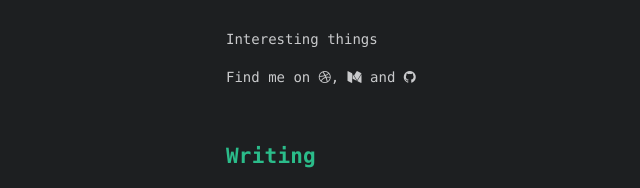
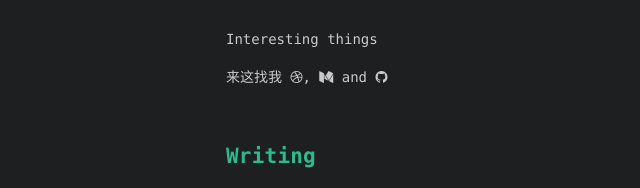
Before and after one commit to zyxscientist/zyxscientist.github.io, a plain HTML site: page index.html in a window 1280 px wide. Shown: the part 141-329 px from the top of the page, 118-758 px from the left. Drawn offline with Linux system fonts and the light colour scheme; a web font is replaced by a local one.

Commit message:
Site updated: 2017-05-05 21:14:43

```diff
--- a/index.html
+++ b/index.html
@@ -88,7 +88,7 @@
 
   <p style="display: inline">
 
-      Find me on
+      来这找我
       <ul id="sociallinks">
 
           <li><a class="icon" target="_blank" href="https://dribbble.com/Zhuyuxuan" title="dribbble"><i class="fa fa-dribbble"></i></a></li>
```
Also changed, not shown: page/2/index.html (+1 -1 lines), page/3/index.html (+1 -1 lines), page/4/index.html (+1 -1 lines), page/5/index.html (+1 -1 lines).
